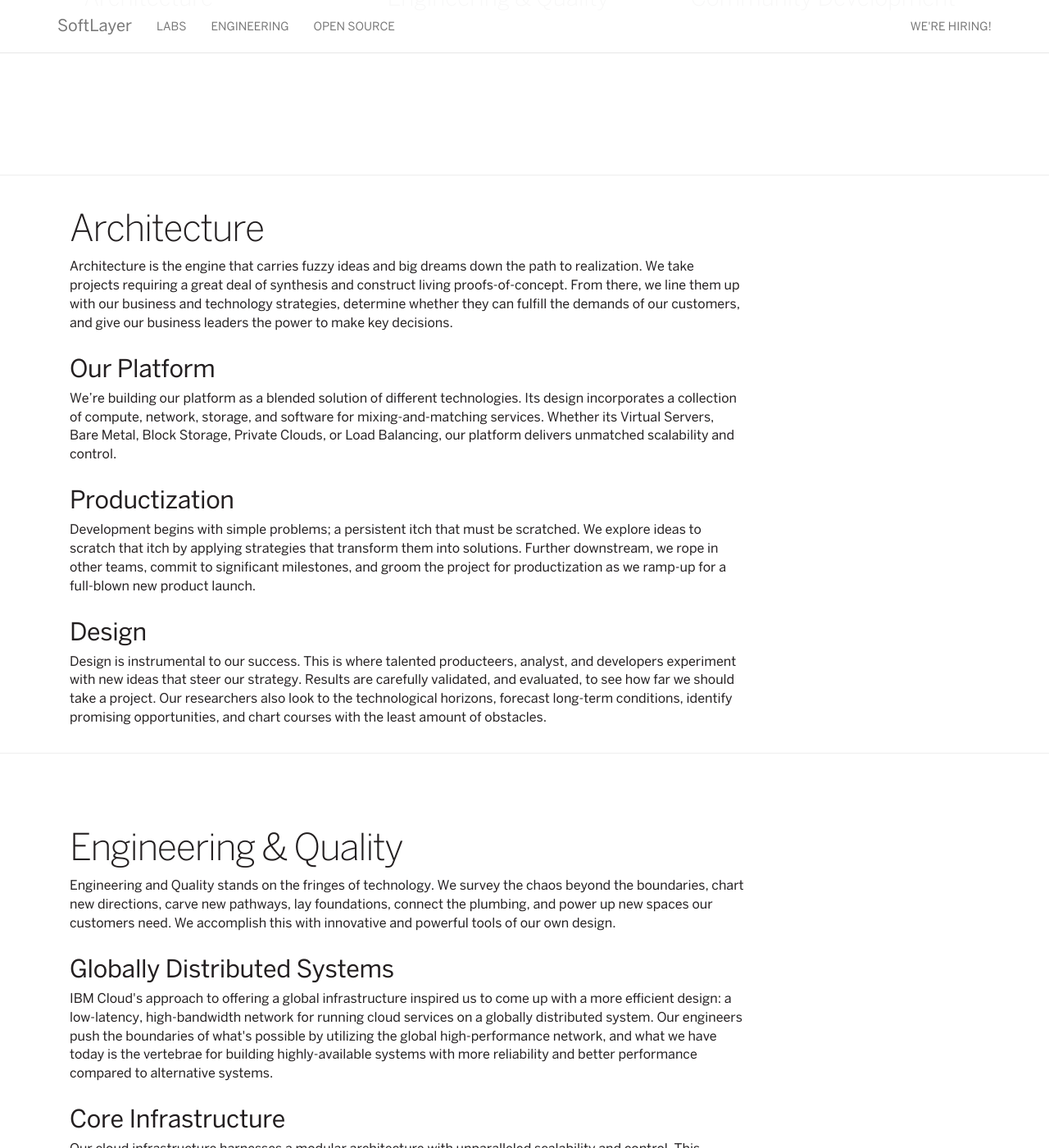
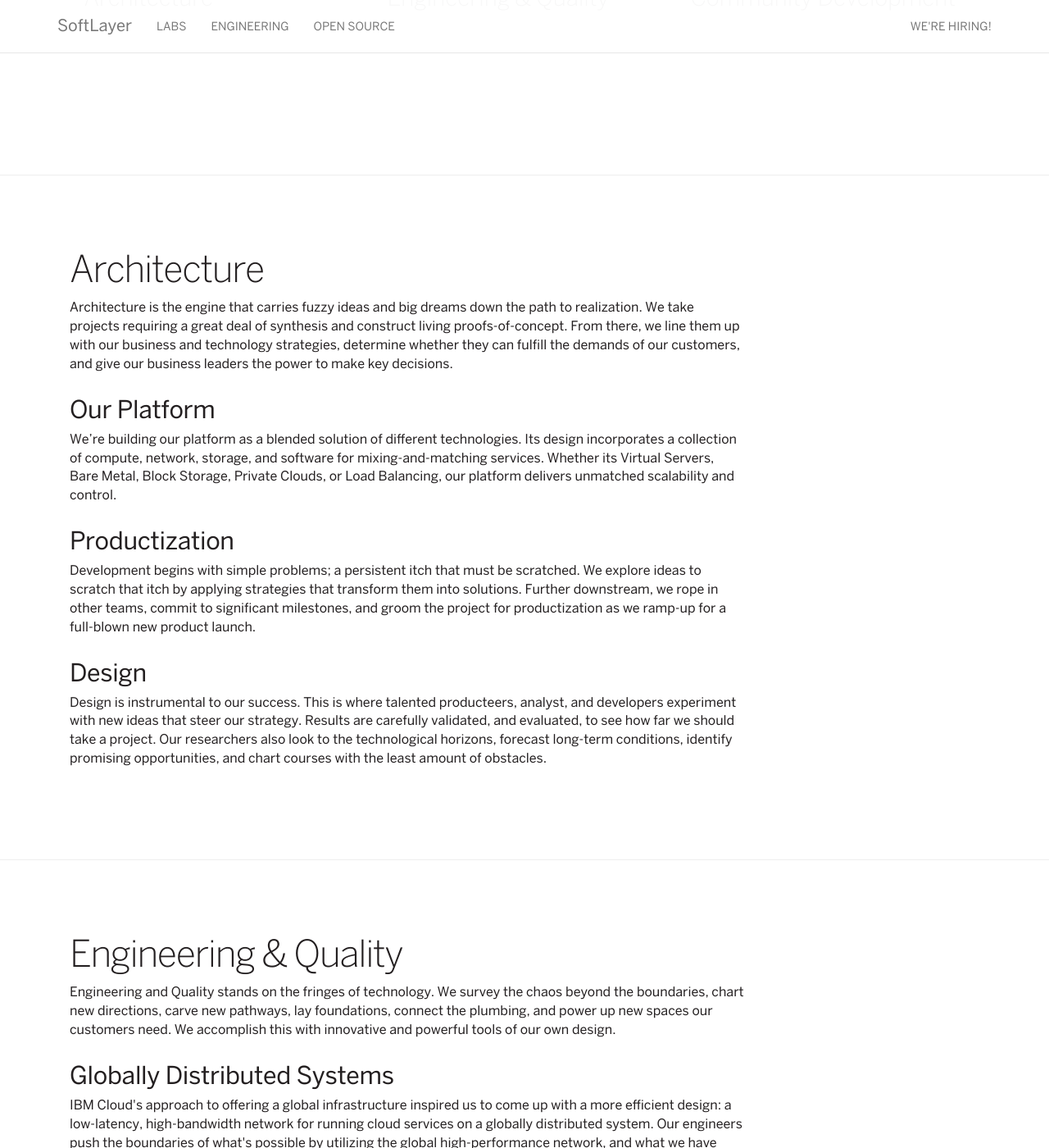
Before and after one commit to caleorourke/blue, a Jekyll site: the page built from index.html, in a window 1280 px wide and 1400 px high, scrolled down 831 px. Shown: the whole window at 82% size. Built offline with Jekyll 4.4.1, drawn with Linux system fonts in a browser that asks for light colours.

Commit message:
update class names

```diff
--- a/assets/css/main.css
+++ b/assets/css/main.css
@@ -117,14 +117,14 @@ img {
   margin-bottom: 35px;
 }
 
-.banner, .labs, .engineering, .oss, .jobs {
+.banner, .architecture, .engineering, .community, .jobs {
   min-height: 100%;
   padding-top: 50px;
   padding-bottom: 0;
 }
 
 @media(min-width: 992px) {
-  .hero, .banner, .labs, .engineering, .oss, .jobs {
+  .hero, .banner, .architecture, .engineering, .community, .jobs {
     padding-bottom: 80px;
   }
 }
```
